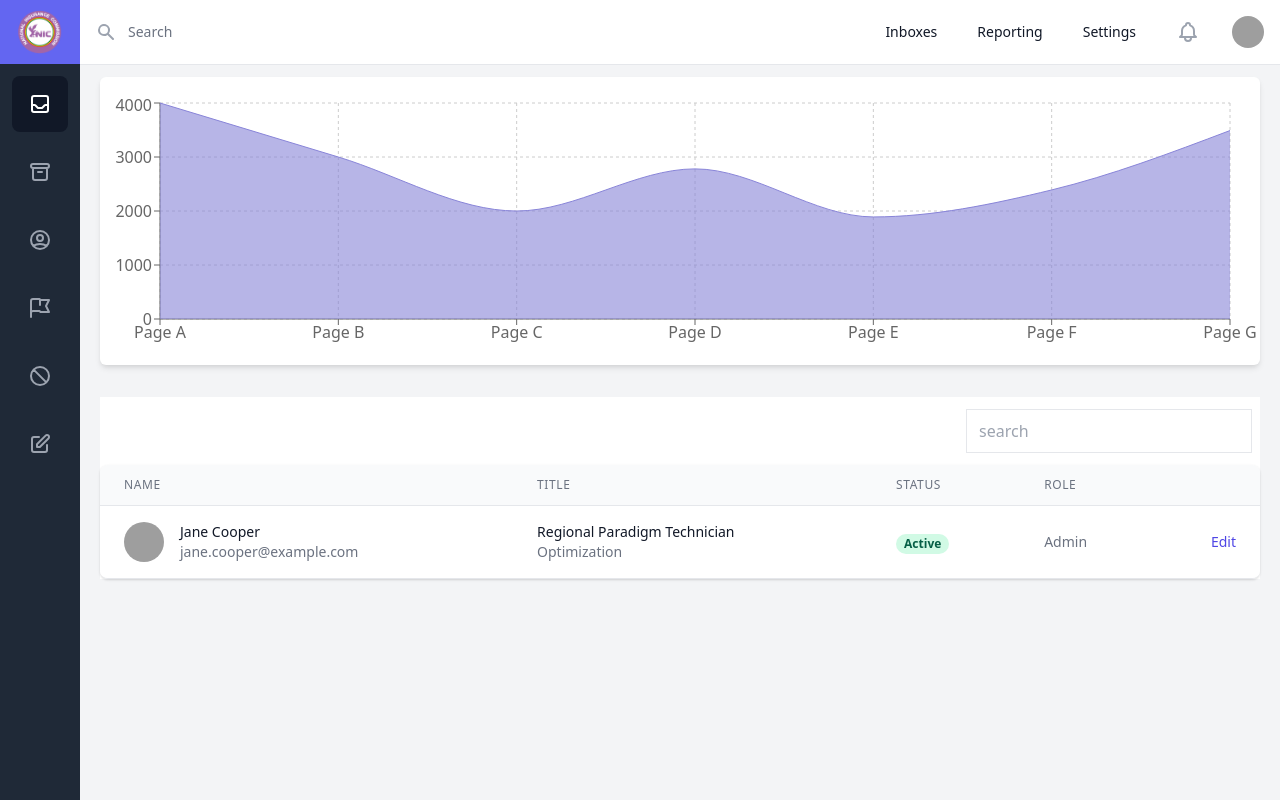
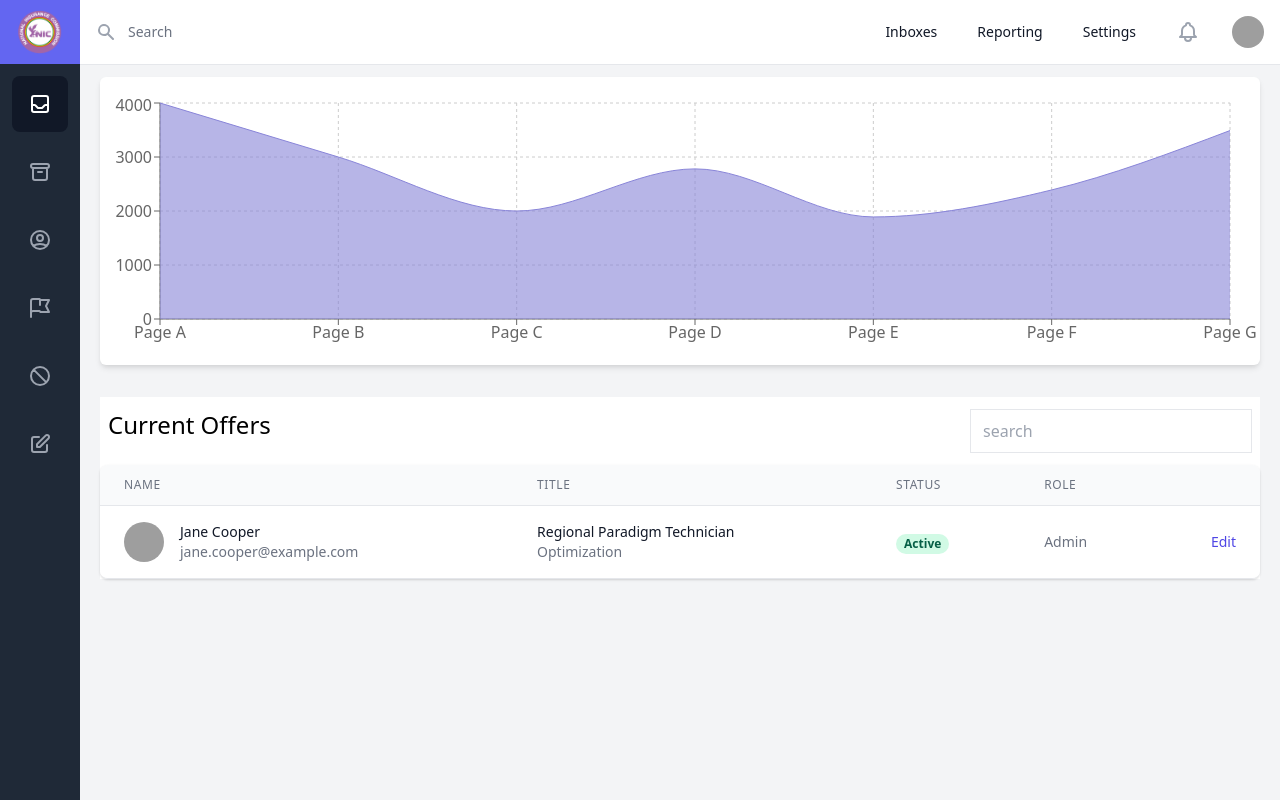
Before and after one commit to Khoby-790/template-nic, a React (Create React App) app: page / in a window 1280 px wide. Built offline with nearby package versions, Linux system fonts and the light colour scheme; grey boxes are pictures that could not be loaded.

Commit message:
--- Auto-Git Commit ---

```diff
--- a/src/pages/Dashboard/Dashboard.tsx
+++ b/src/pages/Dashboard/Dashboard.tsx
@@ -79,7 +79,9 @@ const Dashboard = (props: Props) => {
             </div>
             <div className="bg-white mx-5 mt-5">
                 <div className="flex h-11 justify-between my-3">
-                    <div className="flex-1"></div>
+                    <div className="flex-1 px-2">
+                        <h2 className="text-2xl font-medium">Current Offers</h2>
+                    </div>
                     <div className="flex-1 flex justify-end px-2">
                         <input placeholder="search" type="search" className="border-gray-200 focus:outline-none px-3 border h-full w-1/2" />
                     </div>
```
